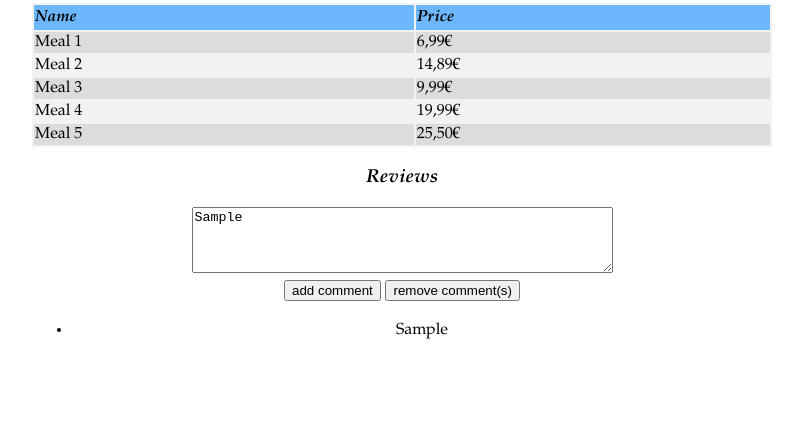
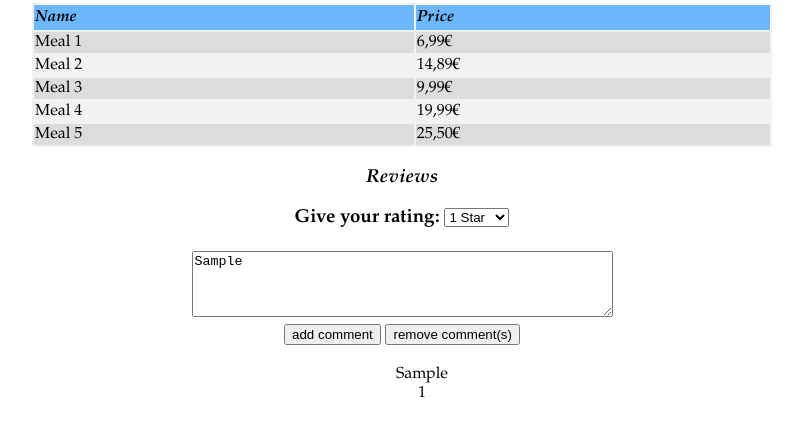
Before and after one commit to Spagetti-oy/web_week_1, a website built with Parcel: page index.html in a window 1280 px wide. Both pictures are taken after typing "Sample" into the empty fields and a click on the button "add comment". Shown: the part 78-514 px from the top of the page, without its empty margins (238-1041 px from the left). Built offline with nearby package versions, Linux system fonts and the light colour scheme.

Commit message:
initial commit

```diff
--- a/index.html
+++ b/index.html
@@ -41,7 +41,17 @@
       </table>
 
       <div>
+
         <h3 class="header">Reviews<h3>
+
+        <label for="choose-rating">Give your rating:</label>
+        <select name="choose-rating" id="stars">
+          <option value="1">1 Star</option>
+          <option value="2">2 Stars</option>
+          <option value="3">3 Stars</option>
+          <option value="4">4 Stars</option>
+        </select> <br /><br />
+
         <textarea
           id="comment-text"
           rows="4"
--- a/src/index.js
+++ b/src/index.js
@@ -14,12 +14,27 @@ function initializeCode() {
 
   addCommentButton.addEventListener("click", function () {
     const commentText = document.getElementById("comment-text").value;
+    const chooseRating = document.getElementById("stars");
+    var starAmount = chooseRating.options[chooseRating.selectedIndex].value;
+
     const commentArea = document.getElementById("comment-area");
 
-    let newListItem = document.createElement("li");
-    newListItem.innerHTML = commentText;
+    let comment = document.createElement("div");
+    comment.setAttribute("class", "comment");
+    comment.setAttribute("id", "commentDiv");
 
-    commentArea.appendChild(newListItem);
+    let commentTextArea = document.createElement("div");
+    commentTextArea.setAttribute("class", "comment-text");
+    commentTextArea.innerHTML = commentText;
+
+    let commentRating = document.createElement("div");
+    commentRating.setAttribute("class", "comment-rating");
+    commentRating.innerHTML = starAmount;
+
+    commentArea.appendChild(comment);
+    const commentDivArea = document.getElementById("commentDiv");
+    commentDivArea.appendChild(commentTextArea);
+    commentDivArea.appendChild(commentRating);
   });
 
   const removeCommentsButton = document.getElementById("remove-comments");
--- a/src/styles.css
+++ b/src/styles.css
@@ -28,3 +28,9 @@ body {
   max-width: 740px;
   margin: auto;
 }
+/* for testing purposes
+.comment-text {
+  text-align: center;
+  background-color: #da1f1f;
+}
+*/
```
